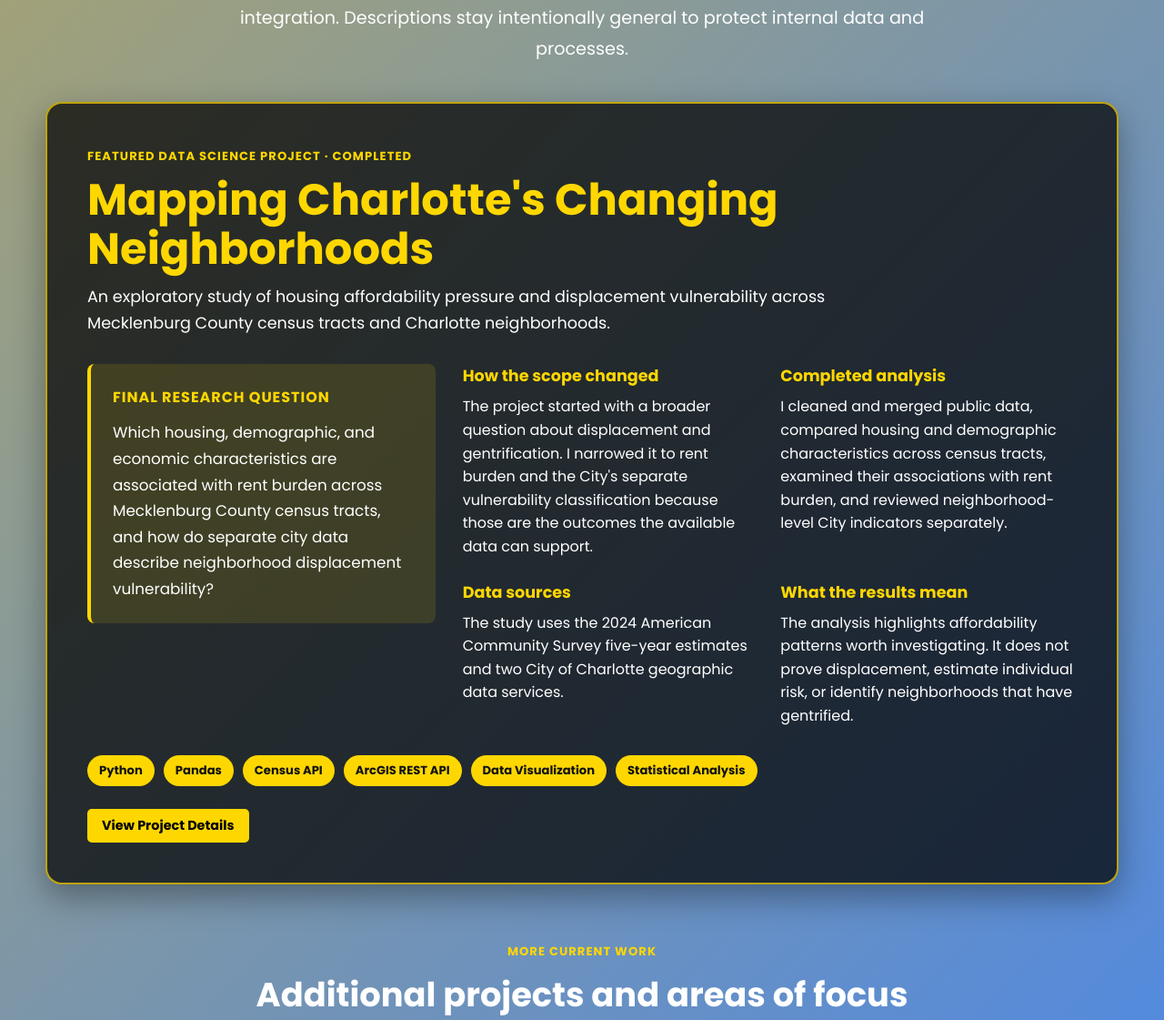
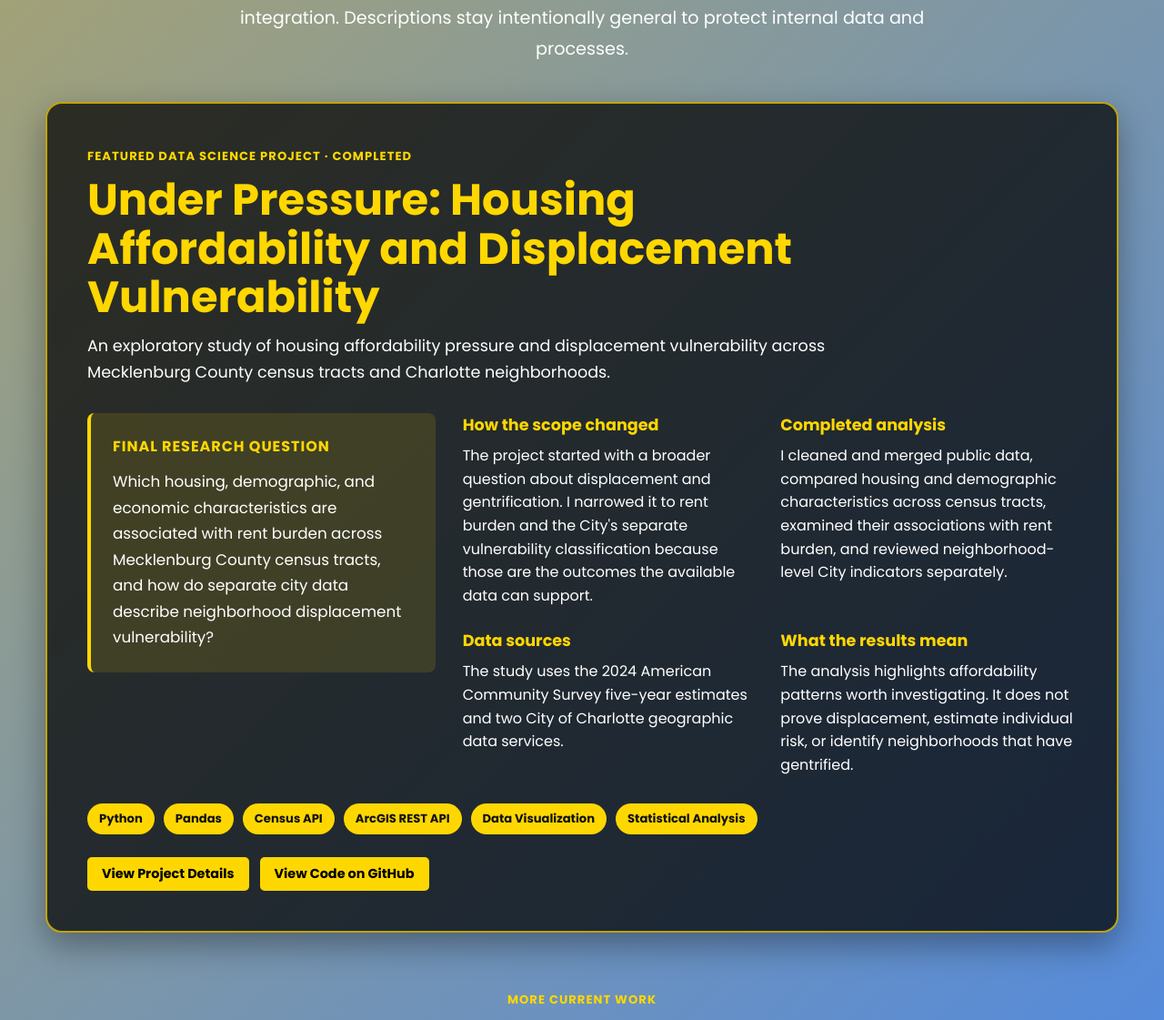
Before and after one commit to Kch56/kyle_portfolio_web, a Flask app: page /current-projects in a window 1280 px wide. Shown: the part 230-1351 px from the top of the page at 91% size. Run offline with Flask 3, Linux system fonts and the light colour scheme; data that the repository does not hold is empty.

Commit message:
Link completed housing project repository

```diff
--- a/templates/current_projects.html
+++ b/templates/current_projects.html
@@ -10,7 +10,7 @@
   <section class="featured-current-project" aria-labelledby="charlotte-displacement-title">
     <div class="featured-current-project-heading">
       <span class="featured-project-label">Featured Data Science Project · Completed</span>
-      <h2 id="charlotte-displacement-title">Mapping Charlotte's Changing Neighborhoods</h2>
+      <h2 id="charlotte-displacement-title">Under Pressure: Housing Affordability and Displacement Vulnerability</h2>
       <p class="featured-project-intro">An exploratory study of housing affordability pressure and displacement vulnerability across Mecklenburg County census tracts and Charlotte neighborhoods.</p>
     </div>
 
@@ -43,7 +43,10 @@
     <div class="featured-project-tools" aria-label="Project tools and methods">
       <span>Python</span><span>Pandas</span><span>Census API</span><span>ArcGIS REST API</span><span>Data Visualization</span><span>Statistical Analysis</span>
     </div>
-    <a class="project-button featured-project-button" href="{{ url_for('current_project_detail', slug='charlotte-neighborhood-change') }}">View Project Details</a>
+    <div class="featured-project-actions">
+      <a class="project-button featured-project-button" href="{{ url_for('current_project_detail', slug='charlotte-neighborhood-change') }}">View Project Details</a>
+      <a class="project-button project-code-button" href="https://github.com/Kch56/Under-Pressure-Housing-Affordability-and-Displacement-Vulnerability/tree/main" target="_blank" rel="noopener">View Code on GitHub</a>
+    </div>
   </section>
 
   <div class="current-projects-heading">
```
